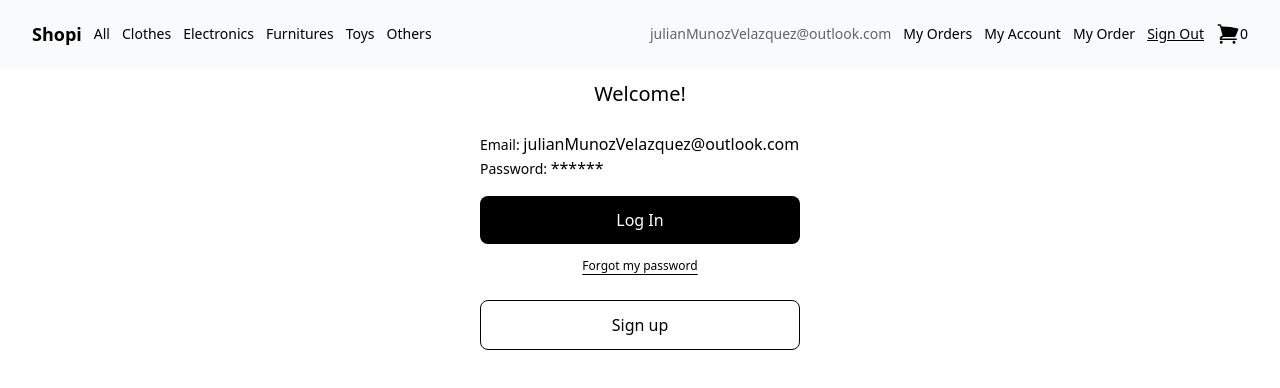
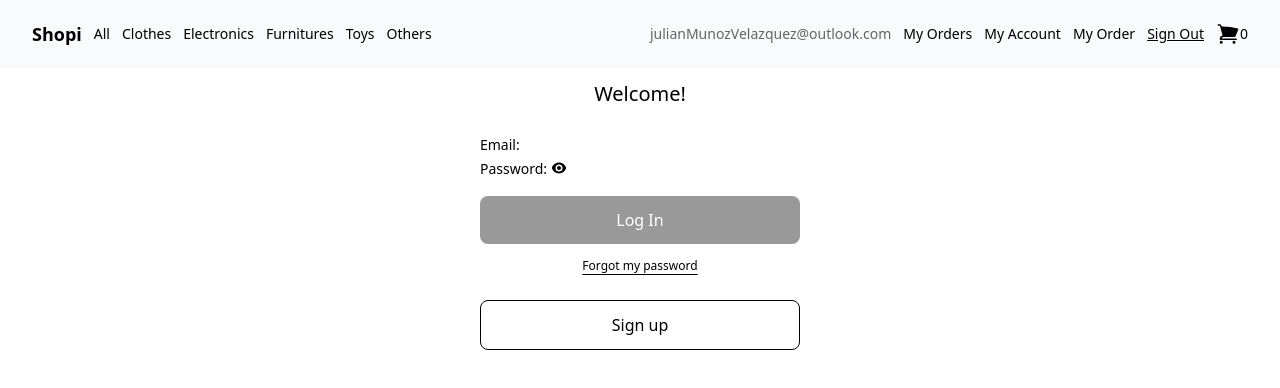
Before and after one commit to Momfus/react-shop-con-vite-tailwindcss, a React (Vite) app: page /sign-in in a window 1280 px wide. Shown: the top 388 px of the page. Built offline with nearby package versions, Linux system fonts and the light colour scheme; no server answers.

Commit message:
Añadido logica en la vista sign in

```diff
--- a/src/Pages/SignIn/index.jsx
+++ b/src/Pages/SignIn/index.jsx
@@ -1,22 +1,77 @@
 import { Link } from 'react-router-dom';
 import Layout from '../../Components/Layout';
+import { useContext, useState } from 'react';
+import { ShoppingCartContext } from '../../Context';
+import { EyeIcon, EyeSlashIcon } from '@heroicons/react/24/solid';
+function SignIn() {
+  const context = useContext(ShoppingCartContext);
 
-function SignIn() {
+  // Account
+  const account = localStorage.getItem('account');
+  const parsedAccount = JSON.parse(account);
+
+  // Has an account
+
+  // Se hace un check tnato del estado en el context como si lo tiene en localStorage para asegurarse
+  const noAccountInLocalStorage = parsedAccount
+    ? Object.keys(parsedAccount).length === 0
+    : true;
+  const noAccountInLocalState = context.account
+    ? Object.keys(context.account).length === 0
+    : true;
+  const hasUserAnAccount = !noAccountInLocalStorage || !noAccountInLocalState;
+
+  // Password
+  const [showPassword, setShowPassword] = useState(false);
+
+  const toggleShowPassword = () => {
+    setShowPassword(!showPassword);
+  };
+
+  const renderShowHideIcon = () => {
+    if (showPassword) {
+      return <EyeSlashIcon className='h-4 w-4' />;
+    } else {
+      return <EyeIcon className='h-4 w-4' />;
+    }
+  };
+
+  //General Render
   return (
     <Layout>
       <h1 className='font-medium text-xl text-center mb-6 w-80'>Welcome!</h1>
       <div className='flex flex-col w-80'>
         <p>
           <span className='font-light text-sm'>Email: </span>
-          <span>julianMunozVelazquez@outlook.com</span>
+          <span>{parsedAccount?.email}</span>
         </p>
-        <p>
-          <span className='font-light text-sm'>Password: </span>
-          <span>******</span>
-        </p>
+        <div className='flex'>
+          <p className='mb-0'>
+            <span className='font-light text-sm'>Password: </span>
+            <span>
+              {' '}
+              {showPassword ? (
+                <span>{parsedAccount?.password}</span>
+              ) : (
+                <span>{'*'.repeat(parsedAccount?.password.length)}</span>
+              )}
+            </span>
+          </p>
 
+          <div
+            className='flex justify-center items-center ml-1'
+            onClick={toggleShowPassword}
+          >
+            <a className='font-light text-xs underline-offset-4 cursor-pointer'>
+              {renderShowHideIcon()}
+            </a>
+          </div>
+        </div>
         <Link to='/'>
-          <button className='bg-black disabled:bg-black/40 text-white w-full rounded-lg py-3 mt-4 mb-2'>
+          <button
+            className='bg-black disabled:bg-black/40 text-white w-full rounded-lg py-3 mt-4 mb-2'
+            disabled={!hasUserAnAccount}
+          >
             Log In
           </button>
         </Link>
@@ -29,7 +84,10 @@ function SignIn() {
             Forgot my password
           </a>
         </div>
-        <button className='border border-black disabled:text-black/40 disabled:border-black/40 rounded-lg mt-6 py-3'>
+        <button
+          className='border border-black disabled:text-black/40 disabled:border-black/40 rounded-lg mt-6 py-3'
+          disabled={hasUserAnAccount}
+        >
           Sign up
         </button>
       </div>
```
